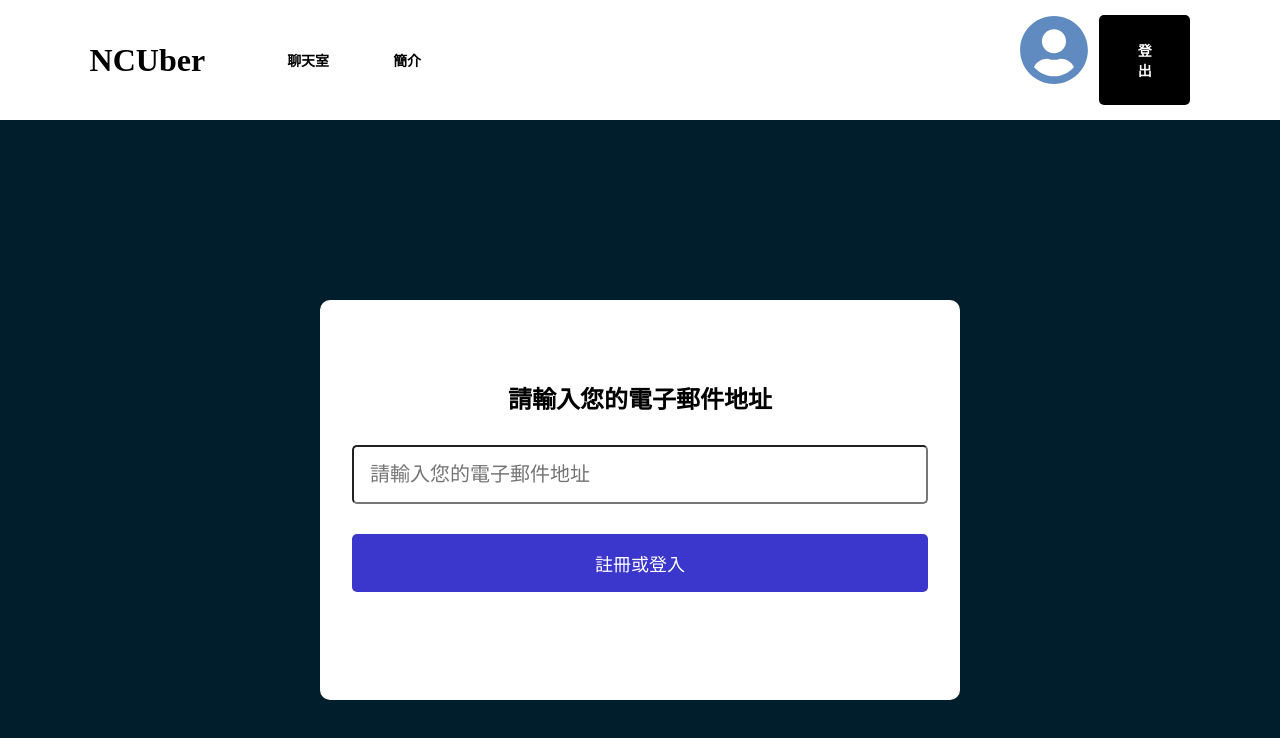
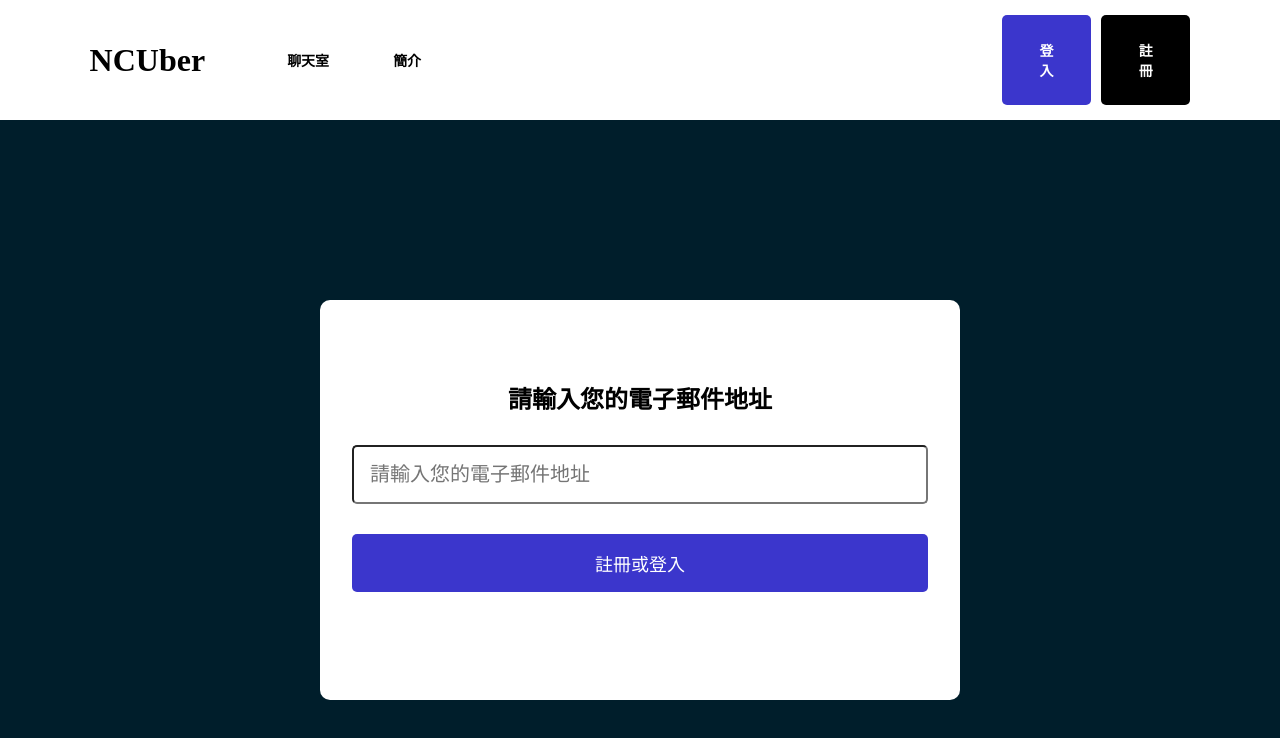
Before and after one commit to hsiangwang0129/ncu-uber, a React (Vite) app: page /LoginSignup in a window 1280 px wide. Shown: the top 738 px of the page. Built offline with nearby package versions, Linux system fonts and the light colour scheme; no server answers.

Commit message:
handle remain login while refresh web

```diff
--- a/src/components/HomePage.jsx
+++ b/src/components/HomePage.jsx
@@ -3,8 +3,17 @@ import GroupProvider from "../context/GroupProvider";
 import GroupWrapper from "./GroupWrapper";
 import Navbar from "./Navbar";
 import SearchWrapper from "./SearchWrapper";
+import { useContext } from "react";
+import { useEffect } from "react";
+import { AuthContext } from "../context/AuthProvider";
 
 const HomePage = () => {
+  const { auth } = useContext(AuthContext); // 獲取 auth 狀態
+
+  useEffect(() => {
+    console.log("Current auth state:", auth); // 在進入 HomePage 或刷新時打印
+  }, [auth]); // 每次 auth 更新時觸發
+
   return (
     <>
       <Navbar></Navbar>
@@ -12,6 +21,6 @@ const HomePage = () => {
       <GroupWrapper></GroupWrapper>
     </>
   );
-}
+};
 
 export default HomePage;
--- a/src/components/Navbar.jsx
+++ b/src/components/Navbar.jsx
@@ -6,9 +6,15 @@ import { AuthContext } from "../context/AuthProvider";
 import { AiOutlineUser } from "react-icons/ai";
 import { useContext } from "react";
 import { FaUserCircle } from "react-icons/fa";
-
+import { useNavigate } from "react-router-dom";
 const Navbar = () => {
+  const navigate = useNavigate();
   const { auth, logout } = useContext(AuthContext); // 獲取 auth 和 logout 方法
+  const isLoggedIn = auth && Object.keys(auth).length > 0;
+  const handleLogout = () => {
+    logout();
+    navigate("/");
+  };
 
   return (
     <div className="Navbar">
@@ -28,12 +34,12 @@ const Navbar = () => {
       </div>
 
       <div className="buttonPart">
-        {auth ? (
+        {isLoggedIn ? (
           <>
             <div className="userIcon">
               <FaUserCircle size={70} />
             </div>
-            <button className="logout" onClick={logout}>
+            <button className="logout" onClick={handleLogout}>
               登出
             </button>
           </>
--- a/src/context/AuthProvider.jsx
+++ b/src/context/AuthProvider.jsx
@@ -1,10 +1,11 @@
 import { createContext } from "react";
 import { useState } from "react";
-
+import { useEffect } from "react";
 export const AuthContext = createContext({});
 
 export const AuthProvider = ({ children }) => {
-  const [auth, setAuth] = useState({});
+  const [auth, setAuth] = useState(null);
+  //const [loading, setLoading] = useState(false);
 
   const login = (userData) => {
     setAuth(userData);
@@ -17,13 +18,18 @@ export const AuthProvider = ({ children }) => {
     localStorage.removeItem("auth"); // 清除 localStorage
   };
 
+    useEffect(() => {
+        console.log("AuthProvider useEffect called!");
+        const storedAuth = localStorage.getItem("auth");
+        if (storedAuth) {
+        console.log("Stored auth found:", storedAuth);
+        setAuth(JSON.parse(storedAuth)); // 恢復 auth 狀態
+        } else {
+        console.log("No stored auth found.");
+        }
+    }, []);
 
 
-
-//   加了以下會完全render不出畫面ㄇㄇ
-//   useEffect(() => {
-//     // 可選：在應用啟動時檢查服務器是否驗證用戶有效性
-//   }, []);
 
   return (
     <AuthContext.Provider value={{ auth, setAuth, login, logout }}>
```
Lines whose indentation alone changed are shown as unchanged.
